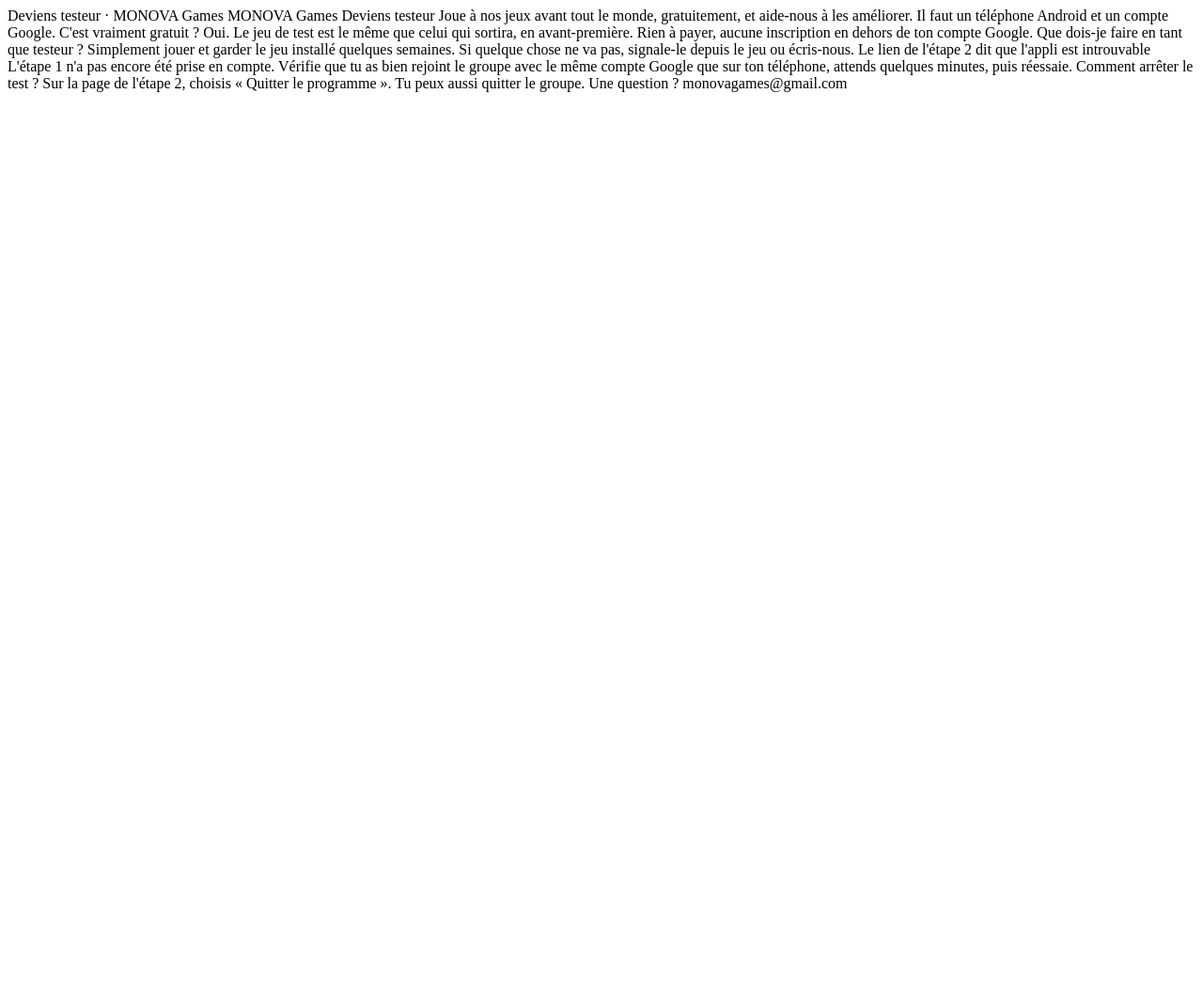
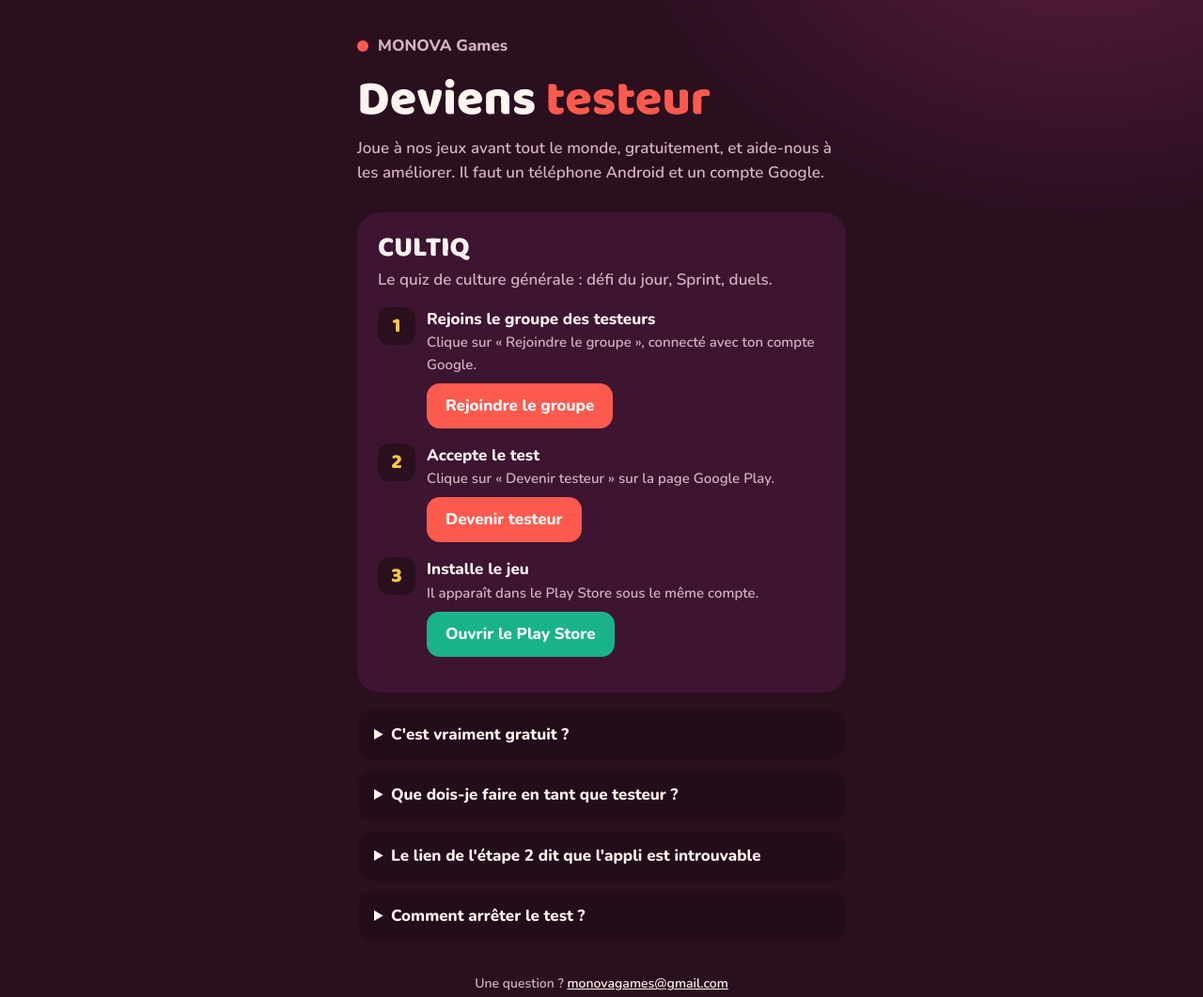
Before and after one commit to rafalef/rafalef.github.io, a plain HTML site: page testeurs/index.html in a window 1280 px wide. Shown: the whole page at 94% size. Before the commit the page ends 800 px from the top, so only its background shows below. Drawn offline with nearby package versions, Linux system fonts and the light colour scheme.

Commit message:
Add files via upload

```diff
--- a/testeurs/index.html
+++ b/testeurs/index.html
@@ -1,16 +1,79 @@
-Deviens testeur · MONOVA Games
+<!DOCTYPE html>
+<html lang="fr">
+<head>
+<meta charset="utf-8">
+<meta name="viewport" content="width=device-width,initial-scale=1">
+<title>Deviens testeur · MONOVA Games</title>
+<meta name="description" content="Teste les jeux MONOVA Games avant leur sortie sur Google Play.">
+<link rel="preconnect" href="https://fonts.googleapis.com">
+<link href="https://fonts.googleapis.com/css2?family=Baloo+2:wght@800&family=Nunito:wght@600;800&display=swap" rel="stylesheet">
+<style>
+:root{--bg:#2a0f1f;--card:#3d1530;--ink:#fff4f0;--mute:#d2b2bf;--coral:#ff5a4e;--ok:#19b38a;--mid:#ffc93c}
+*{box-sizing:border-box;margin:0;padding:0}
+body{background:radial-gradient(700px 500px at 90% -10%,#5b1d3d,transparent 70%),var(--bg);color:var(--ink);font:17px/1.55 Nunito,system-ui,sans-serif;min-height:100vh}
+main{max-width:560px;margin:0 auto;padding:36px 20px 60px}
+.brand{display:flex;align-items:center;gap:10px;font-weight:800;color:var(--mute)}
+.brand i{width:12px;height:12px;border-radius:50%;background:var(--coral)}
+h1{font:800 clamp(38px,9vw,52px)/1.05 "Baloo 2",sans-serif;margin:18px 0 10px}
+h1 span{color:var(--coral)}
+.lead{color:var(--mute);margin-bottom:28px}
+.game{background:var(--card);border-radius:24px;padding:22px;margin-bottom:18px}
+.game h2{font:800 30px/1.1 "Baloo 2",sans-serif}
+.game p.d{color:var(--mute);margin:4px 0 16px}
+ol{list-style:none;counter-reset:s}
+ol li{counter-increment:s;display:grid;grid-template-columns:40px 1fr;gap:12px;align-items:start;margin-bottom:16px}
+ol li::before{content:counter(s);width:40px;height:40px;border-radius:12px;background:var(--bg);display:flex;align-items:center;justify-content:center;font:800 22px "Baloo 2";color:var(--mid)}
+ol b{display:block}
+ol small{display:block;color:var(--mute);font-size:15px;margin-bottom:8px}
+a.btn{display:inline-flex;align-items:center;justify-content:center;min-height:48px;padding:0 20px;border-radius:14px;background:var(--coral);color:#fff;font-weight:800;text-decoration:none}
+a.btn.ok{background:var(--ok)}
+a.btn:focus-visible{outline:3px solid var(--mid);outline-offset:2px}
+.soon{display:inline-block;padding:10px 16px;border-radius:14px;background:var(--bg);color:var(--mute);font-weight:800}
+details{background:#00000026;border-radius:18px;padding:14px 18px;margin-top:10px}
+summary{font-weight:800;cursor:pointer}
+details p{color:var(--mute);margin-top:8px}
+footer{margin-top:34px;color:var(--mute);font-size:14px;text-align:center}
+footer a{color:var(--ink)}
+</style>
+</head>
+<body>
+<main>
+ <div class="brand"><i></i>MONOVA Games</div>
+ <h1>Deviens <span>testeur</span></h1>
+ <p class="lead">Joue à nos jeux avant tout le monde, gratuitement, et aide-nous à les améliorer. Il faut un téléphone Android et un compte Google.</p>
+ <div id="games"></div>
 
+ <details><summary>C'est vraiment gratuit ?</summary><p>Oui. Le jeu de test est le même que celui qui sortira, en avant-première. Rien à payer, aucune inscription en dehors de ton compte Google.</p></details>
+ <details><summary>Que dois-je faire en tant que testeur ?</summary><p>Simplement jouer et garder le jeu installé quelques semaines. Si quelque chose ne va pas, signale-le depuis le jeu ou écris-nous.</p></details>
+ <details><summary>Le lien de l'étape 2 dit que l'appli est introuvable</summary><p>L'étape 1 n'a pas encore été prise en compte. Vérifie que tu as bien rejoint le groupe avec le même compte Google que sur ton téléphone, attends quelques minutes, puis réessaie.</p></details>
+ <details><summary>Comment arrêter le test ?</summary><p>Sur la page de l'étape 2, choisis « Quitter le programme ». Tu peux aussi quitter le groupe.</p></details>
 
-MONOVA Games
-Deviens testeur
-Joue à nos jeux avant tout le monde, gratuitement, et aide-nous à les améliorer. Il faut un téléphone Android et un compte Google.
-
-C'est vraiment gratuit ?
-Oui. Le jeu de test est le même que celui qui sortira, en avant-première. Rien à payer, aucune inscription en dehors de ton compte Google.
-Que dois-je faire en tant que testeur ?
-Simplement jouer et garder le jeu installé quelques semaines. Si quelque chose ne va pas, signale-le depuis le jeu ou écris-nous.
-Le lien de l'étape 2 dit que l'appli est introuvable
-L'étape 1 n'a pas encore été prise en compte. Vérifie que tu as bien rejoint le groupe avec le même compte Google que sur ton téléphone, attends quelques minutes, puis réessaie.
-Comment arrêter le test ?
-Sur la page de l'étape 2, choisis « Quitter le programme ». Tu peux aussi quitter le groupe.
-Une question ? monovagames@gmail.com
+ <footer>Une question ? <a href="mailto:monovagames@gmail.com">monovagames@gmail.com</a></footer>
+</main>
+<script>
+{
+/* ====== À REMPLIR : un bloc par jeu en test ======
+   groupe  : adresse du Google Group des testeurs (celui ajouté dans la Play Console, Test fermé > Testeurs)
+   paquet  : nom du package Android
+   Tant que « groupe » contient NOM-DU-GROUPE, le jeu s'affiche « bientôt ». */
+const GAMES = [
+ {nom:"CULTIQ", desc:"Le quiz de culture générale : défi du jour, Sprint, duels.", groupe:"https://groups.google.com/g/monovagames", paquet:"com.monovagames.cultiq"},
+];
+const ready = g => g.groupe && !g.groupe.includes("NOM-DU-GROUPE");
+const esc = s => String(s).replace(/[&<>"]/g, c => ({"&":"&amp;","<":"&lt;",">":"&gt;",'"':"&quot;"}[c]));
+document.getElementById("games").innerHTML = GAMES.map(g => `
+ <section class="game">
+  <h2>${esc(g.nom)}</h2><p class="d">${esc(g.desc)}</p>
+  ${ready(g) ? `<ol>
+   <li><div><b>Rejoins le groupe des testeurs</b><small>Clique sur « Rejoindre le groupe », connecté avec ton compte Google.</small>
+    <a class="btn" href="${esc(g.groupe)}">Rejoindre le groupe</a></div></li>
+   <li><div><b>Accepte le test</b><small>Clique sur « Devenir testeur » sur la page Google Play.</small>
+    <a class="btn" href="https://play.google.com/apps/testing/${esc(g.paquet)}">Devenir testeur</a></div></li>
+   <li><div><b>Installe le jeu</b><small>Il apparaît dans le Play Store sous le même compte.</small>
+    <a class="btn ok" href="https://play.google.com/store/apps/details?id=${esc(g.paquet)}">Ouvrir le Play Store</a></div></li>
+  </ol>` : `<span class="soon">Inscriptions bientôt ouvertes</span>`}
+ </section>`).join("");
+}
+</script>
+</body>
+</html>
```
